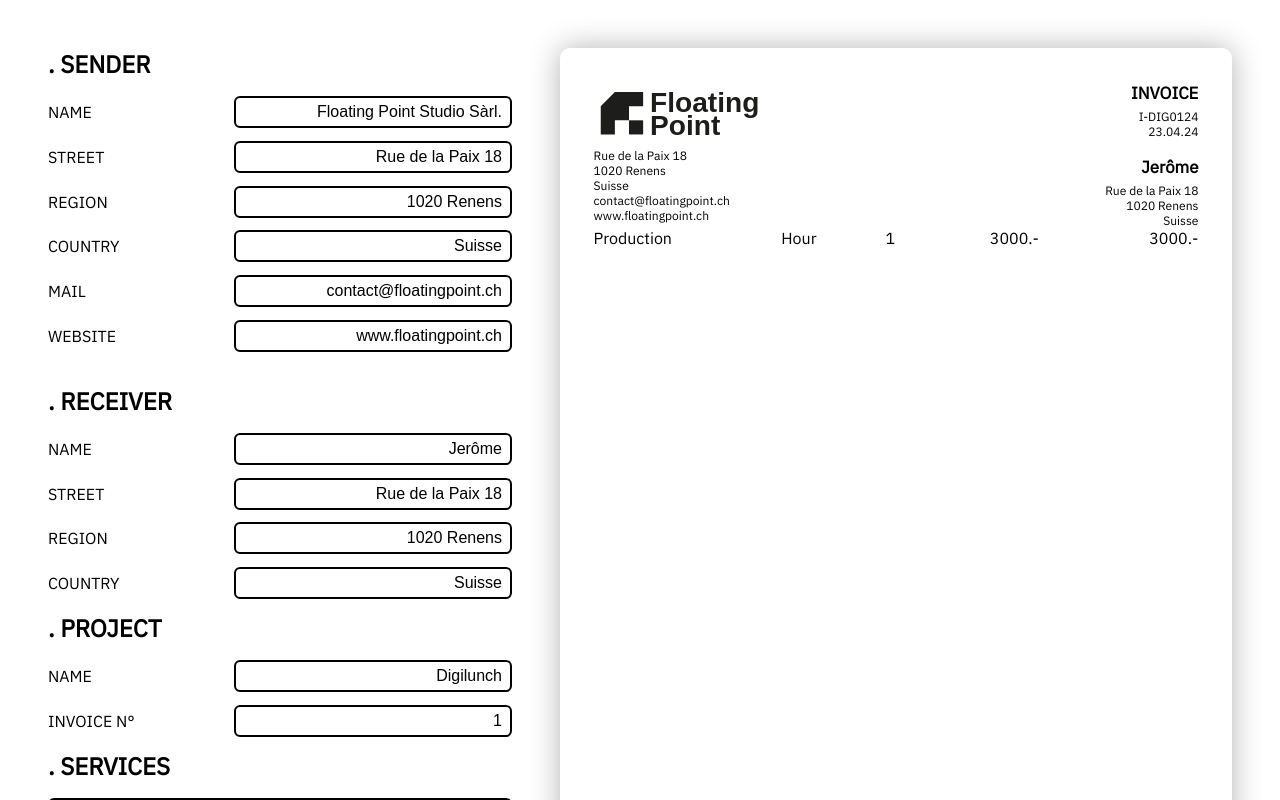
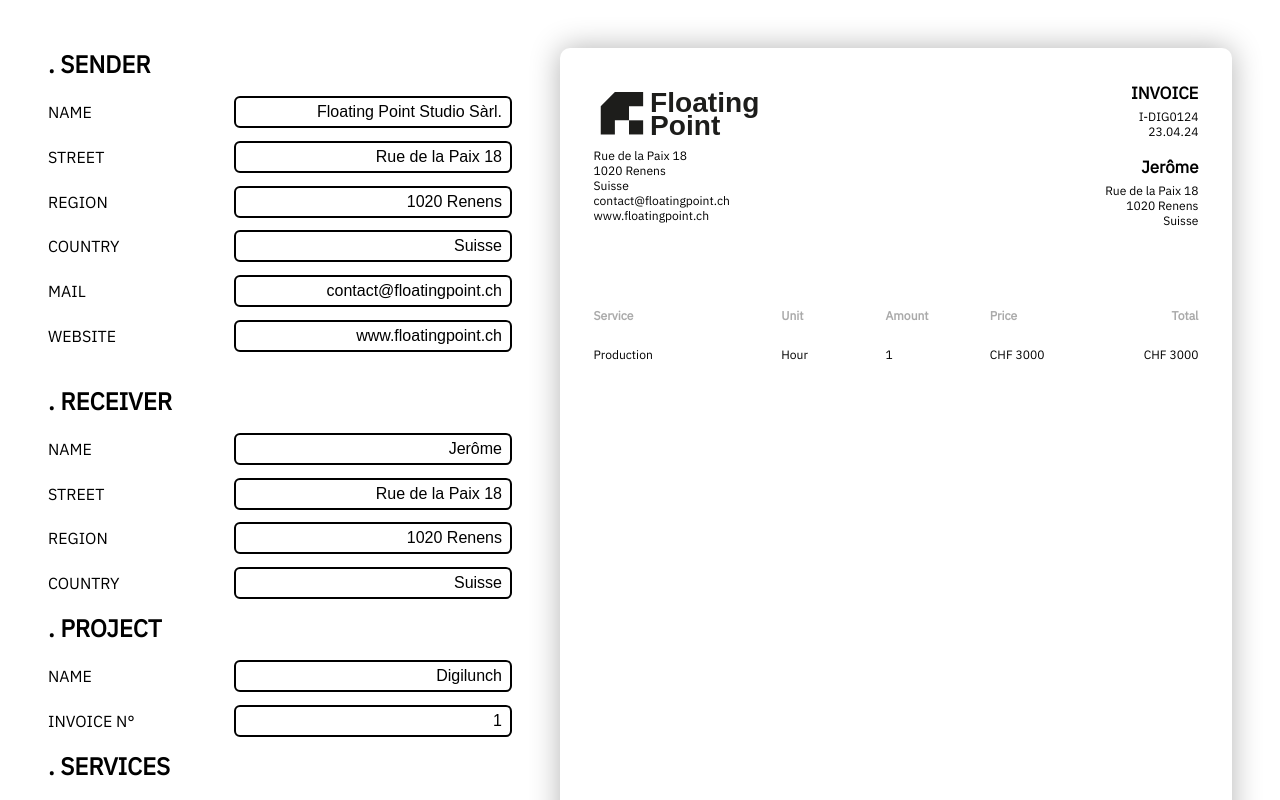
Before and after one commit to ValerioMeschi/FPinvoice, a SvelteKit app: page / in a window 1280 px wide. Built offline with nearby package versions, Linux system fonts and the light colour scheme.

Commit message:
table inputs

```diff
--- a/src/routes/+page.svelte
+++ b/src/routes/+page.svelte
@@ -8,6 +8,7 @@
 	import RowInput from './rowInput.svelte';
 	import Row from './Row.svelte';
 
+	import Table from './table.svelte';
 	import Logo from './logo.svelte';
 	import { defaults } from './data.js';
 
@@ -31,6 +32,7 @@
 		store.services.push({
 			title: 'Production',
 			unit: '2',
+			sub: [],
 			amount: 1,
 			price: 3000
 		});
@@ -138,9 +140,7 @@
 				<div id="body">
 					<div>
 						<div id="table">
-							{#each store.services as entry}
-								<Row {entry} {labels}></Row>
-							{/each}
+							<Table services={store.services} {labels}></Table>
 						</div>
 					</div>
 				</div>
@@ -249,6 +249,7 @@
 		text-align: end;
 	}
 	#body {
+		font-size: var(--font-small);
 		height: 100%;
 		width: 100%;
 	}
--- a/src/routes/Button.svelte
+++ b/src/routes/Button.svelte
@@ -15,7 +15,7 @@
 		box-sizing: border-box;
 		margin: 0;
 		margin-bottom: calc(3px + 0.5rem);
-		padding: 0.3rem 1rem 0.3rem 1rem;
+		padding: 0.3rem 0.7rem 0.3rem 0.7rem;
 		text-transform: uppercase;
 		border: 2px solid black;
 		cursor: pointer;
--- a/src/routes/Row.svelte
+++ b/src/routes/Row.svelte
@@ -1,31 +1,57 @@
 <script>
 	export let entry;
 	export let labels;
+	export let header = false;
 </script>
 
-<div id="table">
+<div id="row" class:header>
 	<div>{entry.title}</div>
-	<div>{labels.units[entry.unit]}</div>
+	{#if header}
+		<div>{entry.unit}</div>
+	{:else}
+		<div>{labels.units[entry.unit]}</div>
+	{/if}
+
 	<div>{entry.amount}</div>
-	<div>{entry.price}.-</div>
-	<div>{entry.price * entry.amount}.-</div>
+	<div>
+		{#if !header}
+			CHF
+		{/if}
+		{entry.price}
+	</div>
+	{#if header}
+		<div>{entry.total}</div>
+	{:else}
+		<div>
+			{#if !header}
+				CHF
+			{/if}
+			{entry.price * entry.amount}
+		</div>
+	{/if}
 </div>
 
 <style>
-	#table {
+	#row {
 		width: 100%;
 		display: flex;
 		justify-content: space-between;
+		margin-top: 0.5rem;
 	}
-	#table div {
+	#row div {
 		text-align: left;
 		width: 100%;
 	}
-	#table div:first-child {
+	#row div:first-child {
 		flex-grow: 0.2;
 		width: 180%;
 	}
-	#table div:last-child {
+	#row div:last-child {
 		text-align: right;
 	}
+	#row.header {
+		color: rgb(170, 170, 170);
+		margin-bottom: 1.5rem;
+		font-weight: 700;
+	}
 </style>
--- a/src/routes/data.js
+++ b/src/routes/data.js
@@ -50,11 +50,25 @@ export const defaults = {
 	],
     labelsEN:{
         invoice: "INVOICE",
-		units: ["Package", "Day", "Hour"]
+		units: ["Package", "Day", "Hour"],
+		tableHeader: {
+			title: 'Service',
+			unit: "Unit",
+			amount: "Amount",
+			price: "Price",
+			total: "Total",
+		}
     },
     labelsFR:{
         invoice: "FACTURE",
-		units: ["Package", "Jour", "Heure"]
+		units: ["Package", "Jour", "Heure"],
+		tableHeader: {
+			title: 'Service',
+			unit: "Unité",
+			amount: "Quantité",
+			price: "Prix",
+			total: "Total",
+		}
     },
     project:{
         name: "Digilunch",
--- a/src/routes/rowInput.svelte
+++ b/src/routes/rowInput.svelte
@@ -1,9 +1,25 @@
 <script>
+	import { createEventDispatcher } from 'svelte';
 	export let entry;
 	export let labels;
+	import Button from './Button.svelte';
+	import Input from './Input.svelte';
+
+	const dispatch = createEventDispatcher();
+
+	function addSub() {
+		entry.sub.push('-');
+		entry.sub = entry.sub;
+		console.log(entry);
+	}
+	function remove(event) {
+		event.preventDefault();
+		console.log('delete this');
+		dispatch('remove', { target: entry });
+	}
 </script>
 
-<div>
+<div on:contextmenu={remove}>
 	<input type="text" bind:value={entry.title} />
 	<select bind:value={entry.unit} name="cars" id="cars">
 		<option value="0">{labels.units[0]}</option>
@@ -11,9 +27,13 @@
 		<option value="2">{labels.units[2]}</option>
 		<option value="3">-</option>
 	</select>
-	<input type="text" bind:value={entry.amount} />
-	<input type="text" bind:value={entry.price} />
+	<input type="number" bind:value={entry.amount} />
+	<input class="last" type="text" bind:value={entry.price} />
+	<Button label="+" on:click={addSub}></Button>
 </div>
+{#each entry.sub as sub}
+	<input bind:value={sub} class="sub" type="text" />
+{/each}
 
 <style>
 	div * {
@@ -21,11 +41,13 @@
 	input:first-child {
 		border-radius: 6px 0px 0px 6px;
 		border-width: 2px 2px 2px 2px;
+		width: 200%;
 	}
-	input:last-child {
+	input.last {
 		margin: 0;
 		border-radius: 0 6px 6px 0;
 		border-width: 2px 2px 2px 0px;
+		margin-right: 0.5rem;
 	}
 	input {
 		width: 100%;
@@ -74,7 +96,7 @@
 		flex-direction: row;
 		justify-content: space-between;
 		align-items: center;
-		padding-bottom: 0.8rem;
+		padding-top: 1rem;
 	}
 	::-moz-selection {
 		/* Code for Firefox */
@@ -86,4 +108,9 @@
 		color: white;
 		background: black;
 	}
+	input.sub {
+		border-width: 0 0 2px 0;
+		width: 70%;
+		text-align: left;
+	}
 </style>
--- /dev/null
+++ b/src/routes/sub.svelte
@@ -0,0 +1,18 @@
+<script>
+	export let text;
+</script>
+
+<div id="row">
+	<div>{text}</div>
+</div>
+
+<style>
+	#row {
+		width: 100%;
+		display: flex;
+		justify-content: space-between;
+		margin-bottom: 0rem;
+		text-align: left;
+		padding-left: 2rem;
+	}
+</style>
--- /dev/null
+++ b/src/routes/table.svelte
@@ -0,0 +1,32 @@
+<script>
+	export let services;
+	export let labels;
+	import Row from './Row.svelte';
+	import Sub from './sub.svelte';
+	$: sum = calcTotal(services, sum);
+	function calcTotal(s, v) {
+		v = 0;
+		s.forEach((e) => {
+			v += e.price * e.amount;
+		});
+		return v;
+	}
+</script>
+
+<div id="table">
+	<Row entry={labels.tableHeader} {labels} header="true"></Row>
+	{#each services as entry}
+		<div>
+			<Row {entry} {labels}></Row>
+		</div>
+		{#each entry.sub as sub}
+			<Sub text={sub}></Sub>
+		{/each}
+	{/each}
+</div>
+
+<style>
+	#table {
+		margin-top: 5rem;
+	}
+</style>
```
